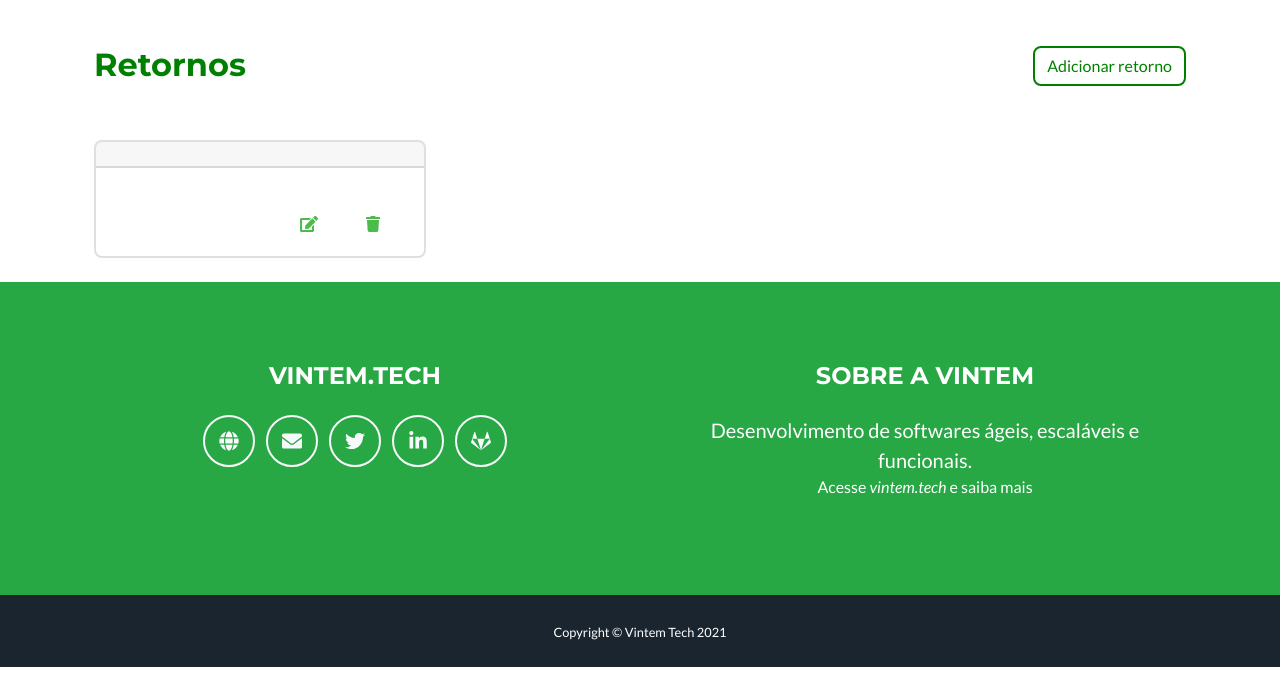
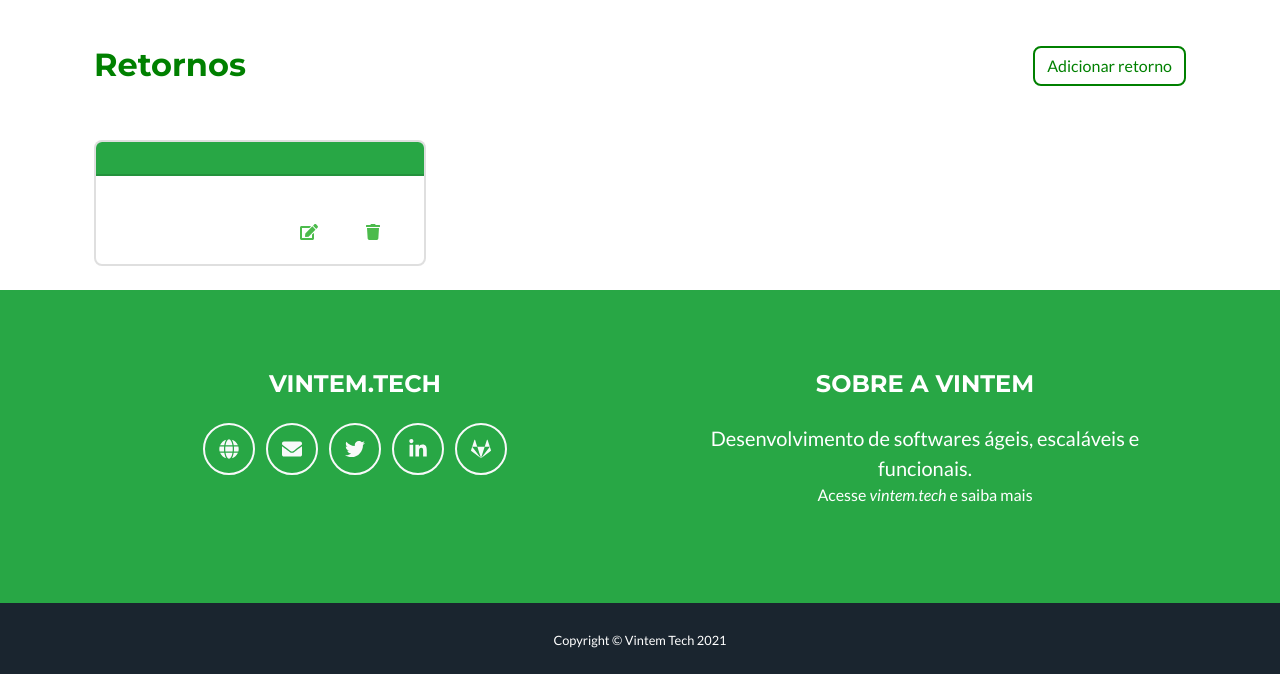
Before and after one commit to marcusmello/loro, a FastAPI app: page /returns in a window 1280 px wide. Shown: the part 104-778 px from the top of the page. Run offline with FastAPI, Linux system fonts and the light colour scheme; parts of the project's set-up code (start-up, migrations or seed data) failed here and were passed over; some libraries are stand-ins or nearby versions.

Commit message:
refactor(presentation): format html code style and add defaulta values to form, instead placeholders

```diff
--- a/loro/web/templates/returns/returns.html
+++ b/loro/web/templates/returns/returns.html
@@ -6,7 +6,11 @@
     {% for return_ in returns %}
     <div class="col-sm-4">
         <div class="card">
-                <h4 class="card-header" style="color:green">{{ return_.tag }}</h4>
+
+            <div class="card-header text-white" style="background-color: #28a745">
+                <h4>{{ return_.tag }}</h4>
+            </div>
+
             <div class="card-body">
                 <div class="container">
 
@@ -31,19 +35,17 @@
 
                         <!-- Delete button-->
                         <div class="col-auto">
-                                <a href="#" data-toggle="modal" data-target="#confirmDelete" data-url="/returns/delete?tag={{ return_.tag }}">
+                            <a href="#" data-toggle="modal" data-target="#confirmDelete"
+                                data-url="/returns/delete?tag={{ return_.tag }}">
                                 <span class="fa fa-trash" data-toggle="tooltip" title="Excluir"></span>
                             </a>
                         </div>
 
                     </div>
                 </div>
-
             </div>
+        </div><br>
     </div>
-            <br>
-        </div>
-
     {% endfor %}
 </div>
 
```
Lines whose indentation alone changed are shown as unchanged.
